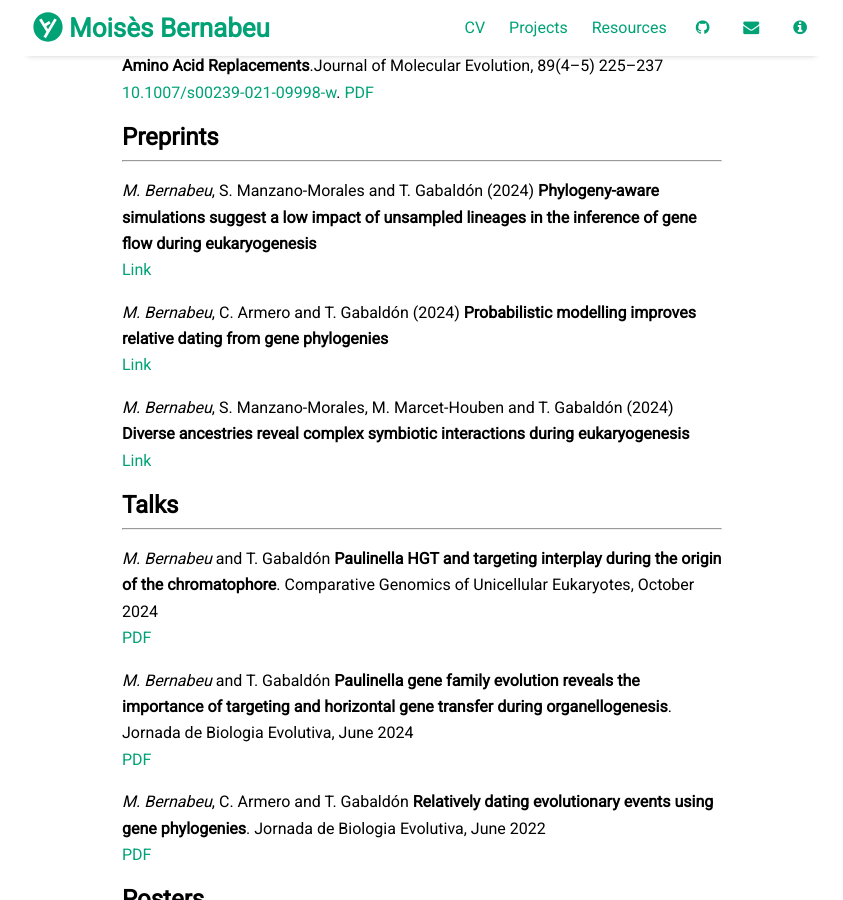
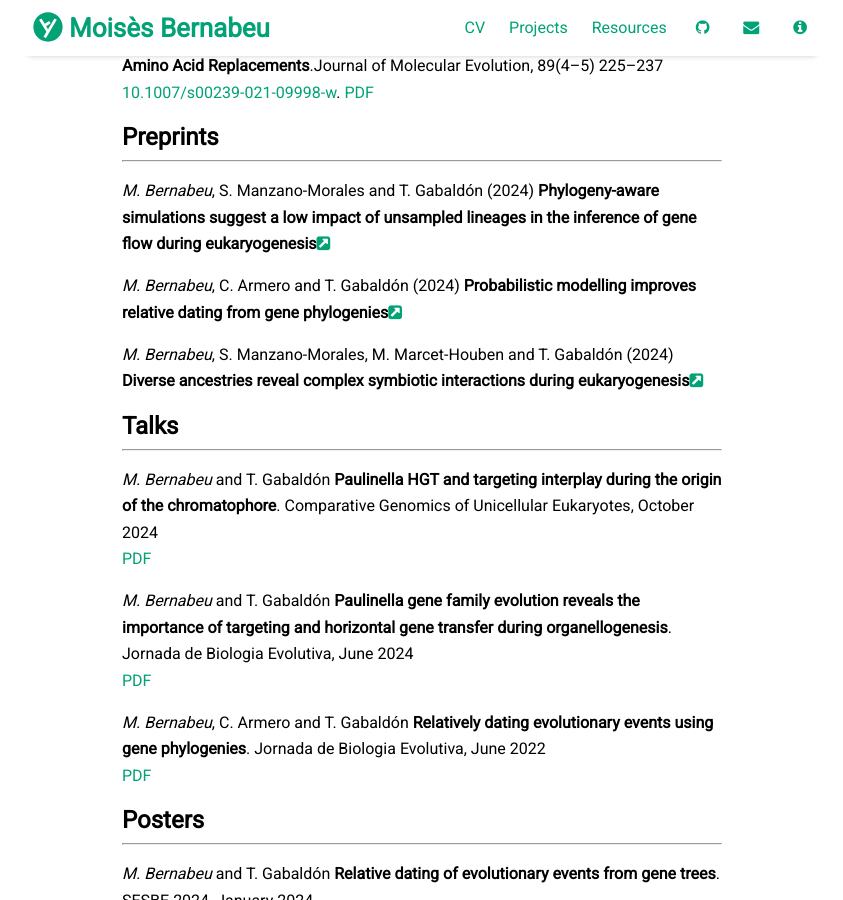
Before and after one commit to moibernabeu/moibernabeu.github.io, a Jekyll site: the page built from pages/cv.md, in a window 1280 px wide and 900 px high, scrolled down 418 px. Shown: the whole window, without its empty margins (218-1061 px from the left). Built offline with Jekyll 4.4.1, drawn with Linux system fonts in a browser that asks for light colours; nearby versions of some CDN libraries.

```diff
--- a/pages/cv.md
+++ b/pages/cv.md
@@ -24,16 +24,13 @@ order: 2
 ## Preprints
 ---
 *M. Bernabeu*, S. Manzano-Morales and T. Gabaldón (2024)
-**Phylogeny-aware simulations suggest a low impact of unsampled lineages in the inference of gene flow during eukaryogenesis**\\
-[Link](10.1101/2024.10.04.616067)
+**Phylogeny-aware simulations suggest a low impact of unsampled lineages in the inference of gene flow during eukaryogenesis**[<i class='fa fa-external-link-square'></i>](10.1101/2024.10.04.616067)
 
 *M. Bernabeu*, C. Armero and T. Gabaldón (2024)
-**Probabilistic modelling improves relative dating from gene phylogenies**\\
-[Link](10.1101/2024.09.30.615760)
+**Probabilistic modelling improves relative dating from gene phylogenies**[<i class='fa fa-external-link-square'></i>](10.1101/2024.09.30.615760)
 
 *M. Bernabeu*, S. Manzano-Morales, M. Marcet-Houben and T. Gabaldón (2024)
-**Diverse ancestries reveal complex symbiotic interactions during eukaryogenesis**\\
-[Link](10.1101/2024.10.14.618062)
+**Diverse ancestries reveal complex symbiotic interactions during eukaryogenesis**[<i class='fa fa-external-link-square'></i>](10.1101/2024.10.14.618062)
 
 
 ## Talks
```
